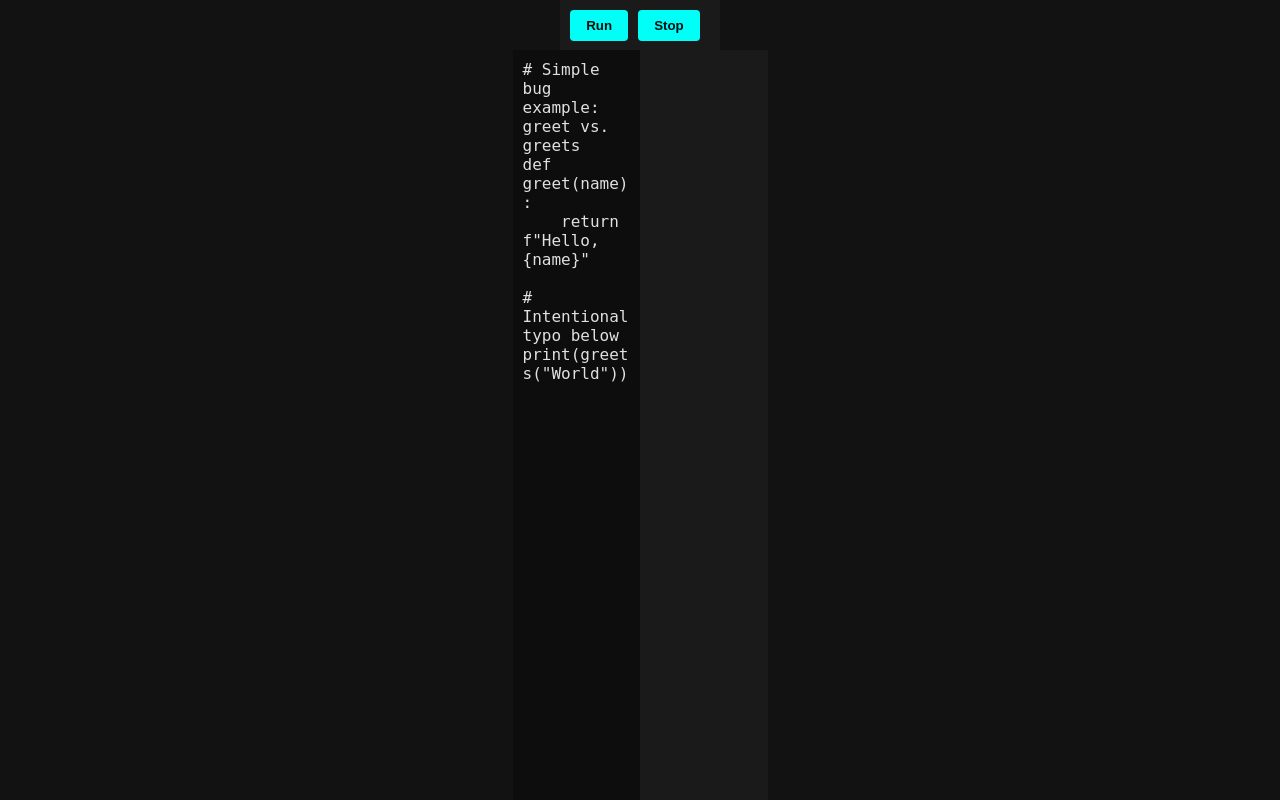
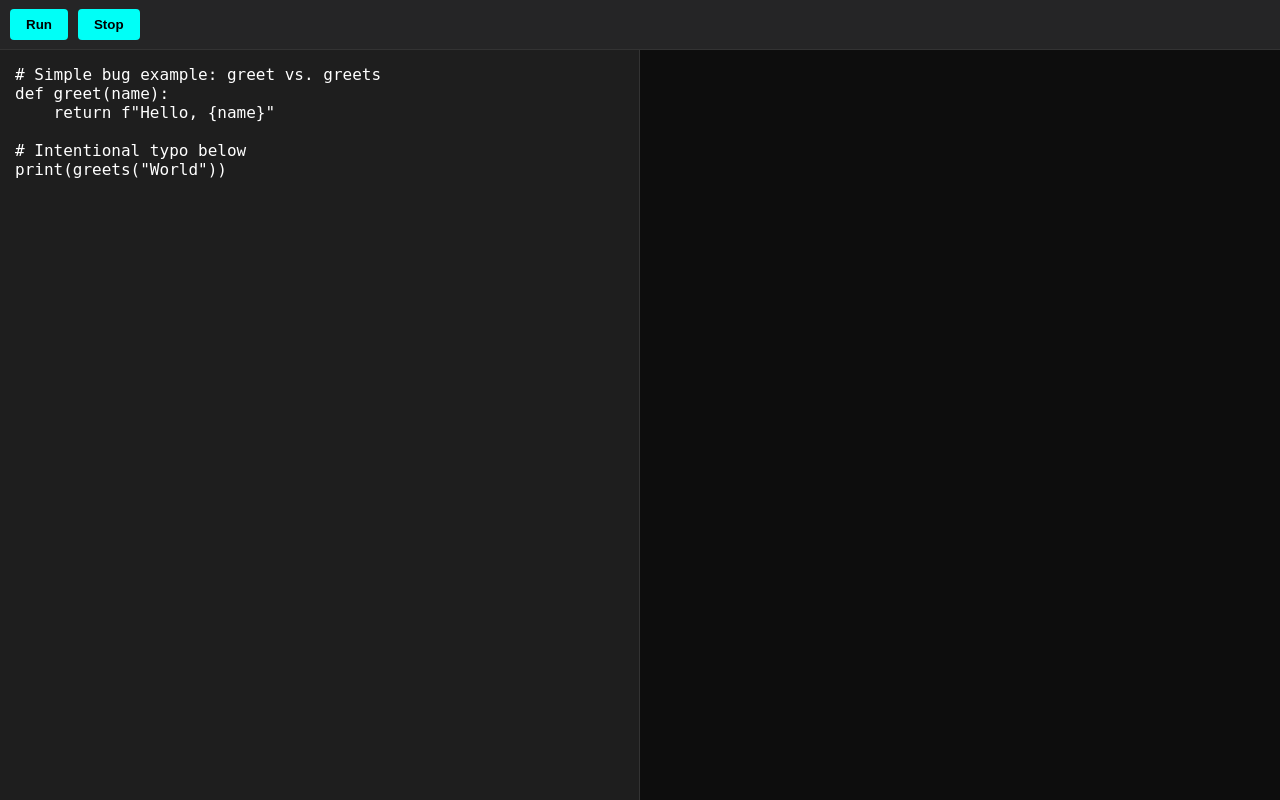
Before and after one commit to erenYeager98/event-day-may, a Flask app: page /compiler in a window 1280 px wide. Run offline with Flask 3, Linux system fonts and the light colour scheme.

Commit message:
change compiler styles

```diff
--- a/templates/compiler.html
+++ b/templates/compiler.html
@@ -3,79 +3,109 @@
 <head>
   <meta charset="UTF-8">
   <title>Python Playground</title>
-  <link rel="stylesheet" href="{{ url_for('static', filename='style.css') }}">
   <style>
-    body {
+    * {
       margin: 0;
+      padding: 0;
+      box-sizing: border-box;
+    }
+    html, body {
+      height: 100%;
+      font-family: 'Courier New', monospace;
+      background-color: #1e1e1e;
+      color: #ffffff;
+    }
+
+    .container {
       display: flex;
       flex-direction: column;
       height: 100vh;
-      background: #121212;
-      color: #e0e0e0;
     }
+
     .toolbar {
-      background: #1a1a1a;
-      padding: 10px;
+      height: 50px;
+      background-color: #252526;
       display: flex;
       align-items: center;
-      height: 50px;
-      box-sizing: border-box;
+      padding: 0 10px;
+      border-bottom: 1px solid #333;
     }
+
     .toolbar button {
       background: #00fff7;
-      color: #0d0d0d;
+      color: #000;
       border: none;
       padding: 8px 16px;
       margin-right: 10px;
       border-radius: 4px;
+      font-weight: bold;
       cursor: pointer;
+      transition: background 0.3s;
     }
+
     .toolbar button:hover {
       background: #00b3a1;
       color: #fff;
     }
-    .pane {
+
+    .main {
+      flex: 1;
       display: flex;
-      height: calc(100vh - 50px); /* full height minus toolbar */
-      overflow: hidden;
     }
-    textarea.editor,
-    pre.output {
-      width: 50%;                /* fixed half width */
-      height: 100%;              /* full pane height */
-      box-sizing: border-box;
+
+    .editor-pane,
+    .output-pane {
+      width: 50%;
+      height: 100%;
+      padding: 15px;
     }
-    textarea.editor {
-      padding: 10px;
-      font-family: monospace;
-      font-size: 1rem;
-      background: #0d0d0d;
-      color: #e0e0e0;
+
+    .editor-pane {
+      background-color: #1e1e1e;
+      border-right: 1px solid #333;
+    }
+
+    .editor-pane textarea {
+      width: 100%;
+      height: 100%;
+      background: #1e1e1e;
       border: none;
       outline: none;
+      color: #ffffff;
+      font-size: 16px;
       resize: none;
     }
-    pre.output {
-      padding: 10px;
-      margin: 0;
-      background: #1a1a1a;
-      color: #e0e0e0;
+
+    .output-pane {
+      background-color: #0d0d0d;
       overflow-y: auto;
+    }
+
+    .output-pane pre {
+      color: #00ff88;
       white-space: pre-wrap;
-      word-break: break-all;
+      word-break: break-word;
     }
+
   </style>
 </head>
 <body>
-  <form class="toolbar" method="POST" onsubmit="syncCode()">
-    <input type="hidden" name="code" id="codeInput" value="{{ code|e }}">
-    <button type="submit" name="action" value="run">Run</button>
-    <button type="submit" name="action" value="stop">Stop</button>
-  </form>
-  <div class="pane">
-    <textarea class="editor" id="editor" oninput="syncCode()">{{ code }}</textarea>
-    <pre class="output">{{ output }}</pre>
+  <div class="container">
+    <form class="toolbar" method="POST" onsubmit="syncCode()">
+      <input type="hidden" name="code" id="codeInput" value="{{ code|e }}">
+      <button type="submit" name="action" value="run">Run</button>
+      <button type="submit" name="action" value="stop">Stop</button>
+    </form>
+    <div class="main">
+      <div class="editor-pane">
+        <textarea id="editor" name="editor" oninput="syncCode()">{{ code }}</textarea>
+      </div>
+      <div class="output-pane">
+        <pre>{{ output }}</pre>
+      </div>
+    </div>
   </div>
+
   <script>
     function syncCode() {
       document.getElementById('codeInput').value =
```
